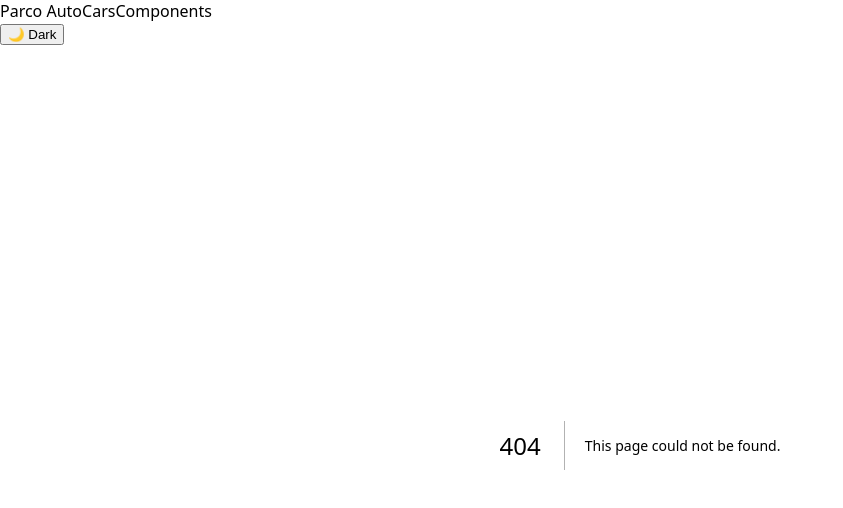
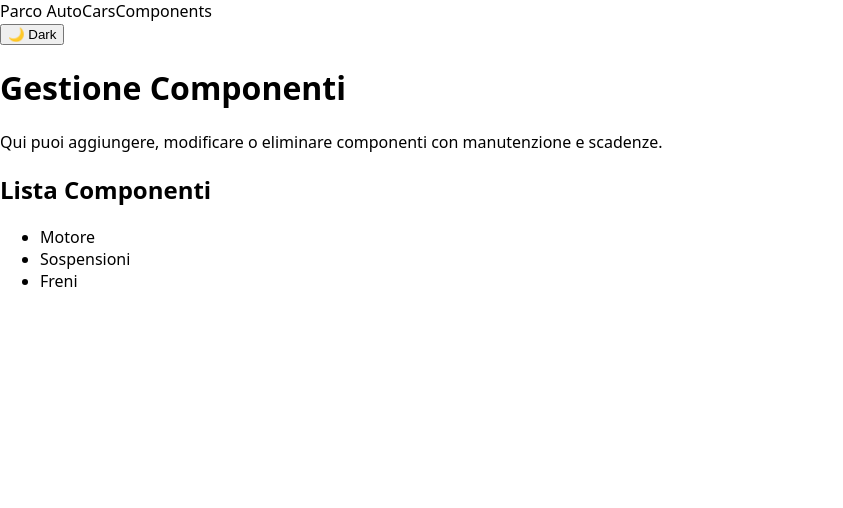
Before and after one commit to BattagliaGiuseppe/BattagliaRacingCar, a Next.js app: page /components in a window 1280 px wide. Before the commit this address had no page. Shown: the top 508 px of the page, without its empty margins (0-843 px from the left). Built offline with nearby package versions, Linux system fonts and the light colour scheme.

Commit message:
Update and rename page.tsx.txt to page.tsx

```diff
--- /dev/null
+++ b/app/components/page.tsx
@@ -0,0 +1,17 @@
+export default function ComponentsPage() {
+  return (
+    <div className="max-w-4xl mx-auto">
+      <h1 className="text-3xl font-bold mb-4">Gestione Componenti</h1>
+      <p className="mb-6">Qui puoi aggiungere, modificare o eliminare componenti con manutenzione e scadenze.</p>
+
+      <div className="p-6 bg-gray-100 dark:bg-gray-800 rounded shadow">
+        <h2 className="text-xl font-semibold mb-2">Lista Componenti</h2>
+        <ul className="list-disc pl-5">
+          <li>Motore</li>
+          <li>Sospensioni</li>
+          <li>Freni</li>
+        </ul>
+      </div>
+    </div>
+  );
+}
```
Also changed, not shown: app/components/page.tsx.txt (deleted).
